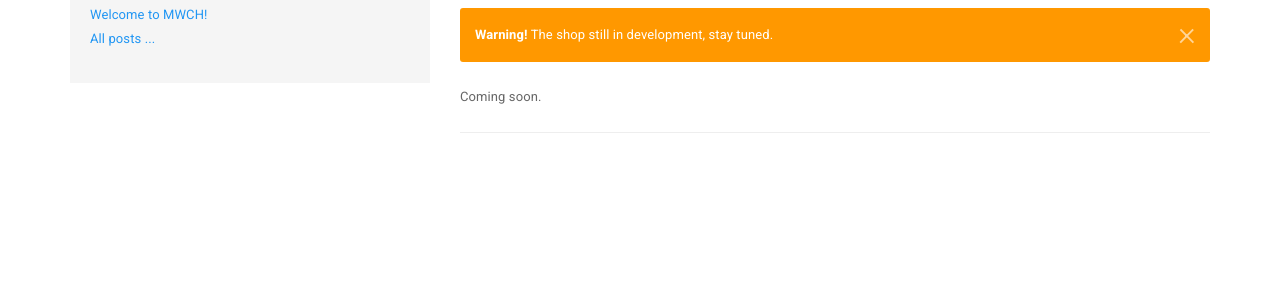
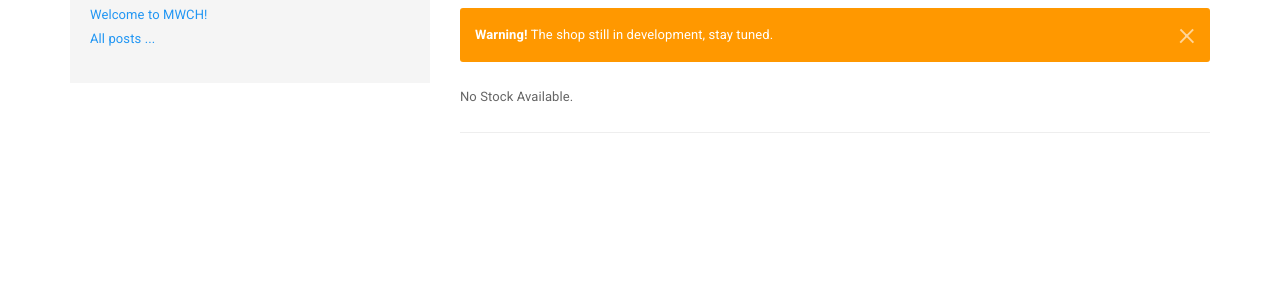
Before and after one commit to nattapong3912/website, a Jekyll site: the page built from shop.md, in a window 1280 px wide. Shown: the part 177-458 px from the top of the page. Built offline with Jekyll 4.4.1, drawn with Linux system fonts in a browser that asks for light colours; nearby versions of some CDN libraries.

Commit message:
Update shop.md

```diff
--- a/shop.md
+++ b/shop.md
@@ -8,4 +8,4 @@ title: MWCH Shop
   <strong>Warning!</strong> The shop still in development, stay tuned.
 </div>
 
-Coming soon.
+No Stock Available.
```
